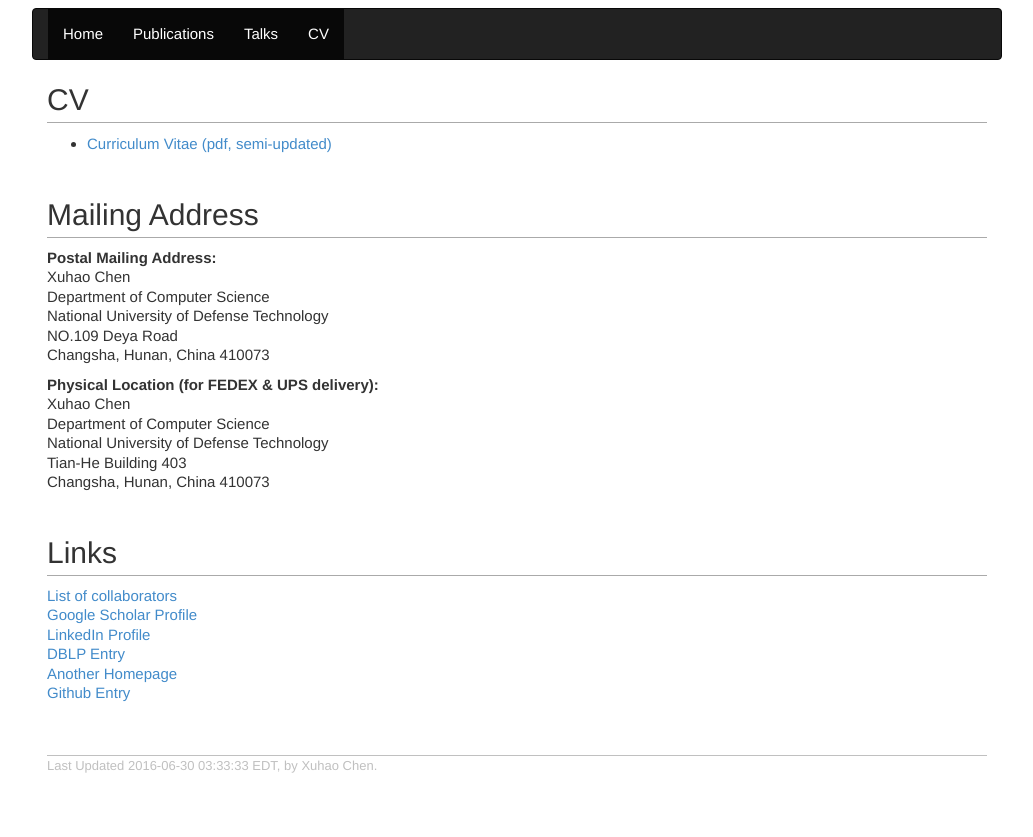
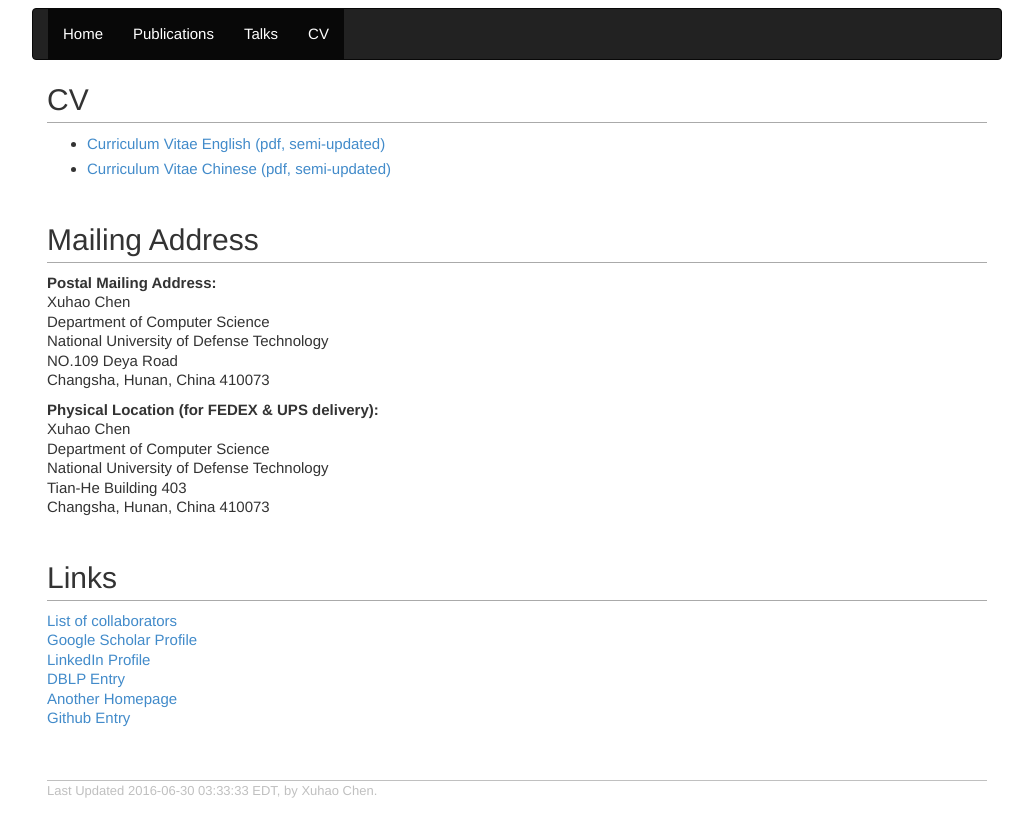
Before and after one commit to chenxuhao/chenxuhao.github.io, a Jekyll site: the page built from cv.html, in a window 1280 px wide. Shown: the top 837 px of the page, without its empty margins (123-1156 px from the left). Built offline with Jekyll 4.4.1, drawn with Linux system fonts in a browser that asks for light colours.

Commit message:
update cv

```diff
--- a/cv.html
+++ b/cv.html
@@ -4,8 +4,8 @@ title: Xuhao Chen's Homepage
 ---
 <h2>CV </h2>
 <ul>
-<li><p><a href="docs/cv-cxh.pdf">Curriculum Vitae (pdf, semi-updated)</a> </p>
-</li>
+<li><p><a href="docs/cv-cxh-en.pdf">Curriculum Vitae English (pdf, semi-updated)</a> </p></li>
+<li><p><a href="docs/cv-cxh-cn.pdf">Curriculum Vitae Chinese (pdf, semi-updated)</a> </p></li>
 </ul>
 <h2>Mailing Address</h2>
 <p><b>Postal Mailing Address:</b> <br />
```
Also changed, not shown: 3 other files.
